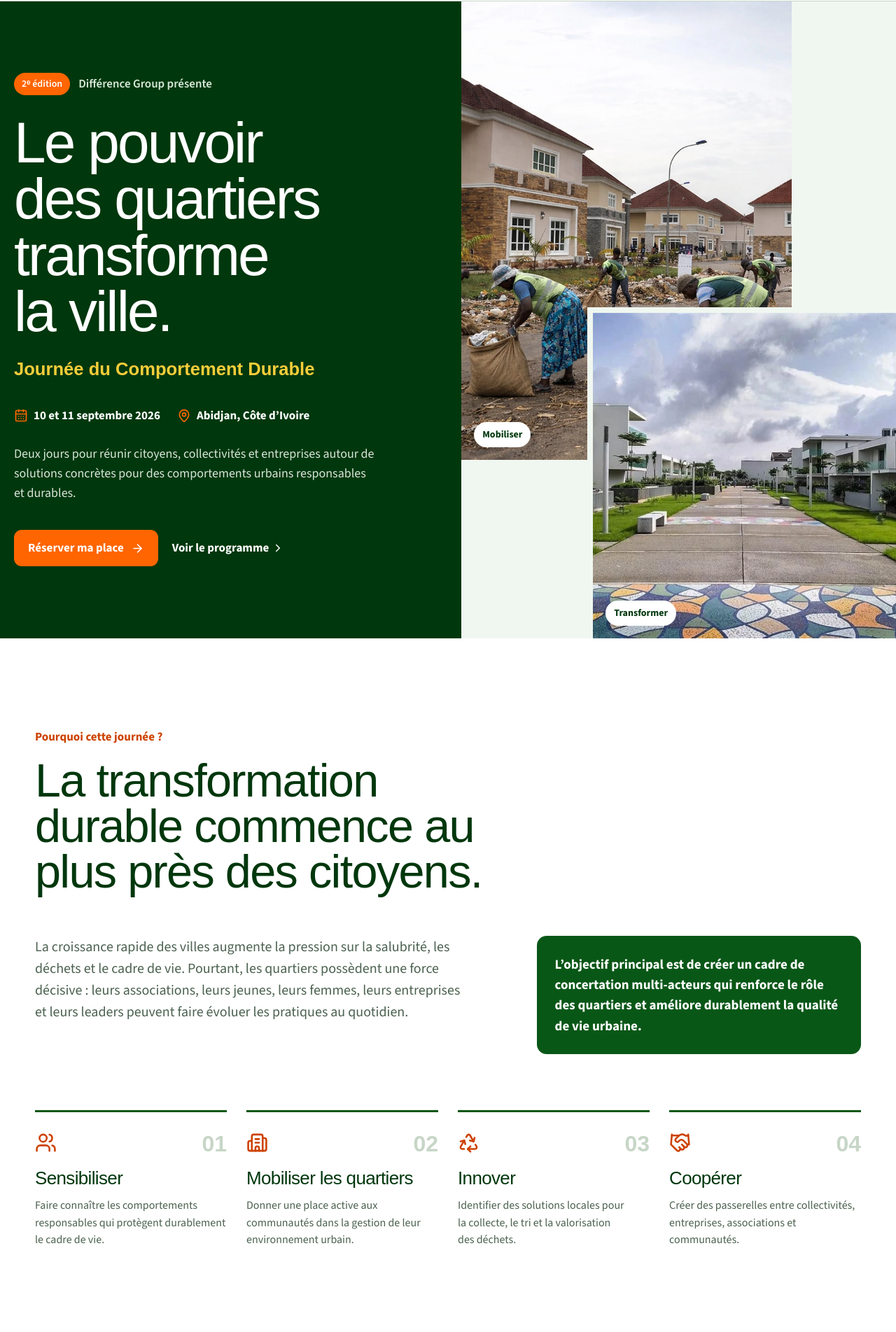
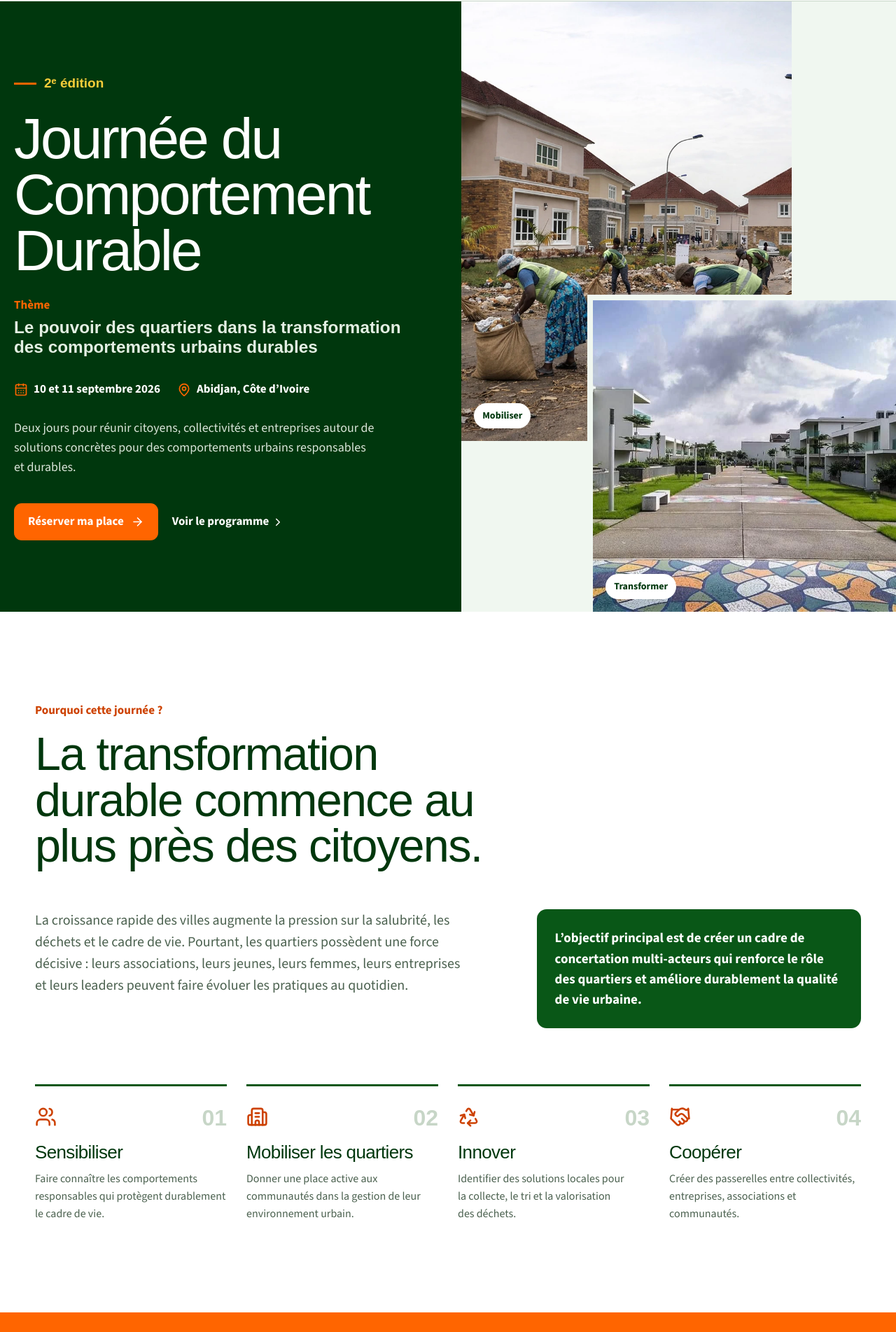
Before and after one commit to siguialassane/journee_comportement_duracle, a Next.js app: page / in a window 1280 px wide. Shown: the part 76-1979 px from the top of the page at 70% size. Built offline with nearby package versions, Linux system fonts and the light colour scheme; no server answers; a web font is replaced by a local one.

Commit message:
Améliore la présentation et les animations au défilement

```diff
--- a/app/event-site.tsx
+++ b/app/event-site.tsx
@@ -19,6 +19,7 @@ import {
 } from "lucide-react";
 import { FormEvent, useRef, useState } from "react";
 import Image from "next/image";
+import { ScrollArticle, ScrollItem, ScrollReveal, ScrollStagger } from "@/components/ui/scroll-reveal";
 
 type ProgramItem = { time: string; title: string; detail?: string };
 
@@ -260,7 +261,7 @@ export function EventSite() {
       <a className="skip-link" href="#contenu">Aller au contenu</a>
       <header className="site-header">
         <a className="brand-link" href="#accueil" aria-label="Accueil - Journée du Comportement Durable">
-          <Image unoptimized src="/images/brand/jcd-logo.png" alt="Journée du Comportement Durable" width={800} height={800} priority />
+          <Image unoptimized src="/images/brand/jcd-logo-header.png" alt="Journée du Comportement Durable" width={480} height={152} priority />
         </a>
         <nav className="desktop-nav" aria-label="Navigation principale">
           <a href="#objectif">Objectif</a>
@@ -284,10 +285,13 @@ export function EventSite() {
 
       <main id="contenu">
         <section className="hero" id="accueil">
-          <div className="hero-copy">
-            <div className="hero-edition"><span>2ᵉ édition</span> Différence Group présente</div>
-            <h1>Le pouvoir des quartiers transforme la ville.</h1>
-            <p className="hero-theme">Journée du Comportement Durable</p>
+          <ScrollReveal className="hero-copy" amount={0.08}>
+            <div className="hero-edition">2ᵉ édition</div>
+            <h1>Journée du Comportement Durable</h1>
+            <div className="hero-theme">
+              <span>Thème</span>
+              <p>Le pouvoir des quartiers dans la transformation des comportements urbains durables</p>
+            </div>
             <div className="hero-meta">
               <span><CalendarDays aria-hidden="true" />10 et 11 septembre 2026</span>
               <span><MapPin aria-hidden="true" />Abidjan, Côte d’Ivoire</span>
@@ -297,8 +301,8 @@ export function EventSite() {
               <a className="button button-accent" href="#inscription">Réserver ma place <ArrowRight aria-hidden="true" /></a>
               <a className="text-link" href="#programme">Voir le programme <ChevronRight aria-hidden="true" /></a>
             </div>
-          </div>
-          <div className="hero-visual" aria-label="Un quartier mobilisé puis transformé">
+          </ScrollReveal>
+          <ScrollReveal className="hero-visual" direction="right" delay={0.12} amount={0.08} ariaLabel="Un quartier mobilisé puis transformé">
             <figure className="hero-photo hero-photo-action">
               <Image unoptimized src="/images/hero/quartier-mobilise.webp" alt="Habitants mobilisés pour nettoyer un quartier" width={1024} height={1024} sizes="(max-width: 1060px) 86vw, 44vw" priority />
               <figcaption>Mobiliser</figcaption>
@@ -307,72 +311,70 @@ export function EventSite() {
               <Image unoptimized src="/images/hero/quartier-propre.webp" alt="Rue résidentielle propre et végétalisée" width={960} height={716} sizes="(max-width: 1060px) 78vw, 34vw" />
               <figcaption>Transformer</figcaption>
             </figure>
-          </div>
+          </ScrollReveal>
         </section>
 
         <section className="objective-section section" id="objectif">
-          <div className="section-heading">
+          <ScrollReveal className="section-heading">
             <p>Pourquoi cette journée ?</p>
             <h2>La transformation durable commence au plus près des citoyens.</h2>
-          </div>
-          <div className="objective-intro">
+          </ScrollReveal>
+          <ScrollReveal className="objective-intro" delay={0.08}>
             <p>La croissance rapide des villes augmente la pression sur la salubrité, les déchets et le cadre de vie. Pourtant, les quartiers possèdent une force décisive : leurs associations, leurs jeunes, leurs femmes, leurs entreprises et leurs leaders peuvent faire évoluer les pratiques au quotidien.</p>
             <p className="objective-callout">L’objectif principal est de créer un cadre de concertation multi-acteurs qui renforce le rôle des quartiers et améliore durablement la qualité de vie urbaine.</p>
-          </div>
-          <div className="axes-grid">
-            <article><span>01</span><Users aria-hidden="true" /><h3>Sensibiliser</h3><p>Faire connaître les comportements responsables qui protègent durablement le cadre de vie.</p></article>
-            <article><span>02</span><Building2 aria-hidden="true" /><h3>Mobiliser les quartiers</h3><p>Donner une place active aux communautés dans la gestion de leur environnement urbain.</p></article>
-            <article><span>03</span><Recycle aria-hidden="true" /><h3>Innover</h3><p>Identifier des solutions locales pour la collecte, le tri et la valorisation des déchets.</p></article>
-            <article><span>04</span><Handshake aria-hidden="true" /><h3>Coopérer</h3><p>Créer des passerelles entre collectivités, entreprises, associations et communautés.</p></article>
-          </div>
+          </ScrollReveal>
+          <ScrollStagger className="axes-grid">
+            <ScrollArticle><span>01</span><Users aria-hidden="true" /><h3>Sensibiliser</h3><p>Faire connaître les comportements responsables qui protègent durablement le cadre de vie.</p></ScrollArticle>
+            <ScrollArticle><span>02</span><Building2 aria-hidden="true" /><h3>Mobiliser les quartiers</h3><p>Donner une place active aux communautés dans la gestion de leur environnement urbain.</p></ScrollArticle>
+            <ScrollArticle><span>03</span><Recycle aria-hidden="true" /><h3>Innover</h3><p>Identifier des solutions locales pour la collecte, le tri et la valorisation des déchets.</p></ScrollArticle>
+            <ScrollArticle><span>04</span><Handshake aria-hidden="true" /><h3>Coopérer</h3><p>Créer des passerelles entre collectivités, entreprises, associations et communautés.</p></ScrollArticle>
+          </ScrollStagger>
         </section>
 
         <section className="audiences-band" aria-label="Publics concernés">
-          <div><Leaf aria-hidden="true" /><span>Institutions publiques</span></div>
-          <div><Leaf aria-hidden="true" /><span>Entreprises et startups</span></div>
-          <div><Leaf aria-hidden="true" /><span>Associations et communautés</span></div>
-          <div><Leaf aria-hidden="true" /><span>Citoyens engagés</span></div>
+          <ScrollStagger className="audiences-motion">
+            <ScrollItem><Leaf aria-hidden="true" /><span>Institutions publiques</span></ScrollItem>
+            <ScrollItem><Leaf aria-hidden="true" /><span>Entreprises et startups</span></ScrollItem>
+            <ScrollItem><Leaf aria-hidden="true" /><span>Associations et communautés</span></ScrollItem>
+            <ScrollItem><Leaf aria-hidden="true" /><span>Citoyens engagés</span></ScrollItem>
+          </ScrollStagger>
         </section>
 
         <section className="program-section section" id="programme">
-          <div className="section-heading section-heading-light">
+          <ScrollReveal className="section-heading section-heading-light">
             <p>Deux jours d’échanges</p>
             <h2>Comprendre ensemble. Construire des réponses. Passer à l’action.</h2>
-          </div>
-          <Program />
+          </ScrollReveal>
+          <ScrollReveal delay={0.1}><Program /></ScrollReveal>
         </section>
 
         <section className="gallery-section section" id="edition-passee">
-          <div className="gallery-heading">
+          <ScrollReveal className="gallery-heading">
             <div className="section-heading">
               <p>Une dynamique déjà engagée</p>
               <h2>La première édition en images</h2>
             </div>
             <p>Des décideurs, des associations, des entreprises et des citoyens réunis pour partager des expériences et faire émerger des solutions.</p>
-          </div>
-          <Gallery />
+          </ScrollReveal>
+          <ScrollReveal delay={0.08}><Gallery /></ScrollReveal>
         </section>
 
         <section className="partners-section section" id="partenaires">
-          <div className="section-heading centered-heading">
+          <ScrollReveal className="section-heading centered-heading">
             <p>Ils rendent cette rencontre possible</p>
-            <h2>Organisateur et partenaires</h2>
-          </div>
-          <div className="organizer-row">
-            <div className="organizer-copy"><span>Un événement conçu et organisé par</span><strong>Différence Group</strong></div>
-            <Image unoptimized src="/images/brand/difference-group.png" alt="Différence Group" width={776} height={296} />
-          </div>
-          <div className="institutional-partner">
+            <h2>Sponsors et Partenaires</h2>
+          </ScrollReveal>
+          <ScrollReveal className="institutional-partner" delay={0.08}>
             <span>Partenaire institutionnel</span>
             <Image unoptimized src="/images/partners/minhas.png" alt="Ministère de l'Hydraulique, de l'Assainissement et de la Salubrité" width={575} height={150} />
-          </div>
-          <div className="partner-wall" aria-label="Partenaires et sponsors">
-            {partners.map((partner) => <div key={partner.src}><Image unoptimized src={partner.src} alt={partner.alt} width={500} height={260} /></div>)}
-          </div>
+          </ScrollReveal>
+          <ScrollStagger className="partner-wall">
+            {partners.map((partner) => <ScrollItem key={partner.src}><Image unoptimized src={partner.src} alt={partner.alt} width={500} height={260} /></ScrollItem>)}
+          </ScrollStagger>
         </section>
 
         <section className="registration-section section" id="inscription">
-          <div className="registration-copy">
+          <ScrollReveal className="registration-copy" direction="left">
             <p>Inscription</p>
             <h2>Votre place au cœur du changement.</h2>
             <p>Rejoignez celles et ceux qui veulent faire des quartiers le premier moteur d’une ville plus propre, plus responsable et plus durable.</p>
@@ -380,8 +382,8 @@ export function EventSite() {
               <span><CalendarDays aria-hidden="true" />10 et 11 septembre 2026</span>
               <span><MapPin aria-hidden="true" />Abidjan, Côte d’Ivoire</span>
             </div>
-          </div>
-          <RegistrationForm />
+          </ScrollReveal>
+          <ScrollReveal direction="right" delay={0.1}><RegistrationForm /></ScrollReveal>
         </section>
       </main>
 
@@ -403,7 +405,6 @@ export function EventSite() {
         </div>
         <div className="footer-bottom">
           <span>© 2026 Différence Group</span>
-          <span className="site-credit">Site réalisé par <strong>by exias</strong></span>
           <a href="/admin/connexion">Administration</a>
         </div>
       </footer>
--- a/app/globals.css
+++ b/app/globals.css
@@ -38,8 +38,8 @@ p { margin-block: 0; text-wrap: pretty; }
 .skip-link:focus { transform: translateY(0); }
 
 .site-header { position: sticky; z-index: 30; top: 0; height: var(--header-height); display: flex; align-items: center; gap: 26px; padding-inline: max(20px, calc((100vw - 1240px) / 2)); background: color-mix(in oklch, var(--white) 94%, transparent); border-bottom: 1px solid var(--line); backdrop-filter: blur(12px); }
-.brand-link { flex: 0 0 auto; }
-.brand-link img { width: 170px; height: 58px; object-fit: contain; }
+.brand-link { display: flex; flex: 0 0 auto; align-items: center; }
+.brand-link img { width: 188px; height: 60px; object-fit: contain; }
 .desktop-nav { display: flex; align-items: center; justify-content: center; gap: clamp(16px, 2vw, 29px); margin-left: auto; }
 .desktop-nav a { color: var(--primary-strong); font-size: 15px; font-weight: 650; text-decoration: none; }
 .desktop-nav a:hover { color: var(--accent-dark); }
@@ -60,10 +60,12 @@ p { margin-block: 0; text-wrap: pretty; }
 
 .hero { min-height: calc(100vh - var(--header-height)); display: grid; grid-template-columns: minmax(0, 1.03fr) minmax(440px, .97fr); overflow: hidden; background: var(--primary-strong); color: var(--white); }
 .hero-copy { display: flex; flex-direction: column; justify-content: center; padding: clamp(64px, 8vw, 120px) clamp(28px, 6.5vw, 100px) clamp(64px, 8vw, 110px) max(20px, calc((100vw - 1240px) / 2)); }
-.hero-edition { display: flex; align-items: center; gap: 12px; margin-bottom: 28px; color: oklch(0.92 0.03 145); font-weight: 600; }
-.hero-edition span { padding: 5px 11px; background: var(--accent); color: var(--white); border-radius: 999px; font-size: 14px; }
+.hero-edition { display: flex; align-items: center; gap: 11px; margin-bottom: 24px; color: oklch(0.86 0.16 92); font-family: var(--font-display), sans-serif; font-size: 19px; font-weight: 700; }
+.hero-edition::before { width: 32px; height: 3px; background: var(--accent); content: ""; }
 .hero h1 { max-width: 720px; font-size: clamp(3.35rem, 6.4vw, 6rem); letter-spacing: -0.035em; }
-.hero-theme { margin-top: 23px; color: oklch(0.86 0.16 92); font-family: var(--font-display), sans-serif; font-size: clamp(1.28rem, 2vw, 1.7rem); font-weight: 600; }
+.hero-theme { max-width: 690px; margin-top: 24px; }
+.hero-theme span { display: block; margin-bottom: 5px; color: var(--accent); font-weight: 800; }
+.hero-theme p { color: oklch(0.94 0.02 145); font-family: var(--font-display), sans-serif; font-size: clamp(1.22rem, 1.9vw, 1.65rem); font-weight: 600; line-height: 1.16; text-wrap: balance; }
 .hero-meta { display: flex; flex-wrap: wrap; gap: 14px 24px; margin-top: 33px; }
 .hero-meta span { display: flex; align-items: center; gap: 8px; font-weight: 700; }
 .hero-meta svg { width: 20px; color: var(--accent); }
@@ -91,8 +93,9 @@ p { margin-block: 0; text-wrap: pretty; }
 .axes-grid h3 { margin-top: 23px; color: var(--primary-strong); font-size: 26px; }
 .axes-grid p { margin-top: 13px; color: var(--muted); font-size: 16px; }
 
-.audiences-band { display: flex; flex-wrap: wrap; justify-content: center; gap: 18px 42px; padding: 26px 20px; background: var(--accent); color: var(--white); }
-.audiences-band div { display: flex; align-items: center; gap: 9px; font-weight: 750; }
+.audiences-band { padding: 26px 20px; background: var(--accent); color: var(--white); }
+.audiences-motion { display: flex; flex-wrap: wrap; justify-content: center; gap: 18px 42px; }
+.audiences-motion > div { display: flex; align-items: center; gap: 9px; font-weight: 750; }
 .audiences-band svg { width: 18px; }
 
 .program-section { background: var(--primary-strong); color: var(--white); }
@@ -131,10 +134,6 @@ p { margin-block: 0; text-wrap: pretty; }
 
 .centered-heading { margin-inline: auto; text-align: center; }
 .partners-section { background: var(--white); }
-.organizer-row { display: flex; align-items: center; justify-content: center; gap: 42px; max-width: 850px; margin: 65px auto 0; padding: 34px; background: var(--surface); border-radius: 14px; }
-.organizer-copy span { display: block; color: var(--muted); }
-.organizer-copy strong { display: block; color: var(--primary-strong); font-family: var(--font-display); font-size: 42px; line-height: 1; }
-.organizer-row img { width: 270px; max-height: 120px; object-fit: contain; }
 .institutional-partner { display: grid; place-items: center; gap: 21px; margin-top: 68px; }
 .institutional-partner span { color: var(--accent-dark); font-weight: 800; }
 .institutional-partner img { width: min(620px, 88vw); max-height: 170px; object-fit: contain; }
@@ -174,7 +173,23 @@ p { margin-block: 0; text-wrap: pretty; }
 .site-footer svg { flex: 0 0 auto; width: 17px; margin-top: 3px; }
 .footer-bottom { grid-column: 1 / -1; display: flex; justify-content: space-between; padding-top: 24px; border-top: 1px solid oklch(0.36 0.045 150); font-size: 14px; }
 .footer-bottom a { margin: 0; }
-.site-credit strong { color: var(--white); font-weight: 750; }
+
+/* Apparitions au scroll : visibles par défaut, activées progressivement en JavaScript. */
+.scroll-reveal, .scroll-stagger-item { transition: opacity .68s var(--ease-out), transform .68s var(--ease-out), filter .68s var(--ease-out); }
+.scroll-reveal.scroll-reveal-ready { opacity: .58; filter: blur(5px); transition-delay: var(--reveal-delay, 0s); }
+.scroll-reveal-ready.scroll-from-up { transform: translateY(34px); }
+.scroll-reveal-ready.scroll-from-left { transform: translateX(-42px); }
+.scroll-reveal-ready.scroll-from-right { transform: translateX(42px); }
+.scroll-reveal.is-visible { opacity: 1; transform: translate3d(0, 0, 0); filter: blur(0); }
+.scroll-stagger.scroll-reveal-ready > .scroll-stagger-item { opacity: .62; transform: translateY(24px); }
+.scroll-stagger.is-visible > .scroll-stagger-item { opacity: 1; transform: translateY(0); }
+.scroll-stagger.is-visible > .scroll-stagger-item:nth-child(2) { transition-delay: .07s; }
+.scroll-stagger.is-visible > .scroll-stagger-item:nth-child(3) { transition-delay: .14s; }
+.scroll-stagger.is-visible > .scroll-stagger-item:nth-child(4) { transition-delay: .21s; }
+.scroll-stagger.is-visible > .scroll-stagger-item:nth-child(5) { transition-delay: .28s; }
+.scroll-stagger.is-visible > .scroll-stagger-item:nth-child(6) { transition-delay: .35s; }
+.scroll-stagger.is-visible > .scroll-stagger-item:nth-child(7) { transition-delay: .42s; }
+.scroll-stagger.is-visible > .scroll-stagger-item:nth-child(8) { transition-delay: .49s; }
 
 /* Administration */
 .admin-login-page { min-height: 100vh; display: grid; place-items: center; padding: 70px 20px; background: var(--surface); }
@@ -250,7 +265,7 @@ p { margin-block: 0; text-wrap: pretty; }
   body { font-size: 16px; }
   .section { padding-inline: 20px; padding-block: 76px; }
   .site-header { padding-inline: 16px; gap: 10px; }
-  .brand-link img { width: 125px; height: 48px; }
+  .brand-link img { width: 145px; height: 46px; }
   .site-header > .button { display: none; }
   .mobile-menu { margin-left: auto; }
   .hero-copy { padding: 68px 22px 58px; }
@@ -261,7 +276,8 @@ p { margin-block: 0; text-wrap: pretty; }
   .hero-photo-result { width: 78%; height: 48%; }
   .objective-intro { grid-template-columns: 1fr; margin-top: 40px; }
   .axes-grid { grid-template-columns: 1fr; gap: 40px; margin-top: 58px; }
-  .audiences-band { justify-content: flex-start; padding-inline: 24px; }
+  .audiences-band { padding-inline: 24px; }
+  .audiences-motion { justify-content: flex-start; }
   .program-shell { grid-template-columns: 1fr; gap: 30px; margin-top: 45px; }
   .program-tabs { flex-direction: row; }
   .program-tabs button { flex: 1; padding: 15px; font-size: 13px; }
@@ -272,9 +288,6 @@ p { margin-block: 0; text-wrap: pretty; }
   .gallery-heading { display: grid; margin-bottom: 36px; }
   .gallery-grid { grid-auto-rows: 190px; gap: 8px; }
   .gallery-item-1, .gallery-item-5 { grid-column: span 2; grid-row: span 1; }
-  .organizer-row { display: grid; gap: 25px; padding: 26px; text-align: center; }
-  .organizer-row img { margin-inline: auto; }
-  .organizer-copy strong { font-size: 34px; }
   .partner-wall { gap: 10px; }
   .partner-wall div { width: 120px; height: 90px; }
   .registration-form { padding: 22px; }
--- /dev/null
+++ b/components/ui/scroll-reveal.tsx
@@ -0,0 +1,72 @@
+"use client";
+
+import { useEffect, useRef, type CSSProperties, type PropsWithChildren } from "react";
+
+type Direction = "up" | "left" | "right";
+
+type RevealProps = PropsWithChildren<{
+  className?: string;
+  direction?: Direction;
+  delay?: number;
+  amount?: number;
+  ariaLabel?: string;
+}>;
+
+function useScrollReveal(amount: number) {
+  const ref = useRef<HTMLDivElement>(null);
+
+  useEffect(() => {
+    const element = ref.current;
+    if (!element) return;
+
+    const reducedMotion = window.matchMedia("(prefers-reduced-motion: reduce)").matches;
+    if (reducedMotion || !("IntersectionObserver" in window)) {
+      element.classList.add("is-visible");
+      return;
+    }
+
+    element.classList.add("scroll-reveal-ready");
+    const observer = new IntersectionObserver(
+      ([entry]) => {
+        if (!entry.isIntersecting) return;
+        element.classList.add("is-visible");
+        observer.unobserve(element);
+      },
+      { threshold: amount, rootMargin: "0px 0px -6% 0px" },
+    );
+
+    observer.observe(element);
+    return () => observer.disconnect();
+  }, [amount]);
+
+  return ref;
+}
+
+export function ScrollReveal({ children, className = "", direction = "up", delay = 0, amount = 0.18, ariaLabel }: RevealProps) {
+  const ref = useScrollReveal(amount);
+  const style = { "--reveal-delay": `${delay}s` } as CSSProperties;
+
+  return (
+    <div ref={ref} className={`scroll-reveal scroll-from-${direction} ${className}`.trim()} style={style} aria-label={ariaLabel}>
+      {children}
+    </div>
+  );
+}
+
+export function ScrollStagger({ children, className = "", amount = 0.14 }: RevealProps) {
+  const ref = useScrollReveal(amount);
+
+  return (
+    <div ref={ref} className={`scroll-stagger ${className}`.trim()}>
+      {children}
+    </div>
+  );
+}
+
+export function ScrollItem({ children, className = "" }: PropsWithChildren<{ className?: string }>) {
+  return <div className={`scroll-stagger-item ${className}`.trim()}>{children}</div>;
+}
+
+export function ScrollArticle({ children, className = "" }: PropsWithChildren<{ className?: string }>) {
+  return <article className={`scroll-stagger-item ${className}`.trim()}>{children}</article>;
+}
```
Also changed, not shown: public/images/brand/jcd-logo-header.png (added).
